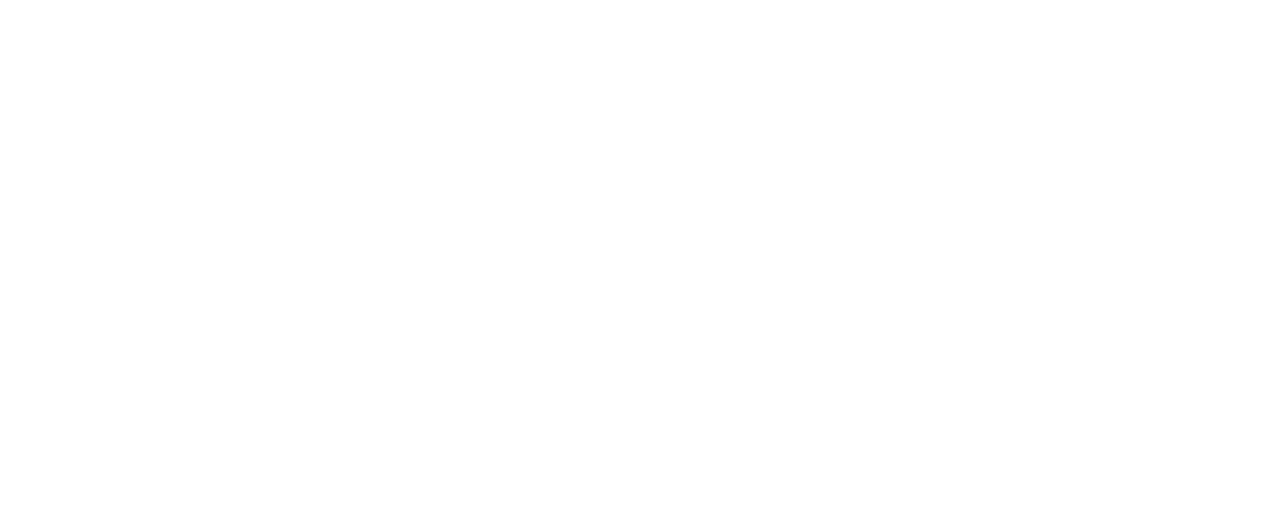
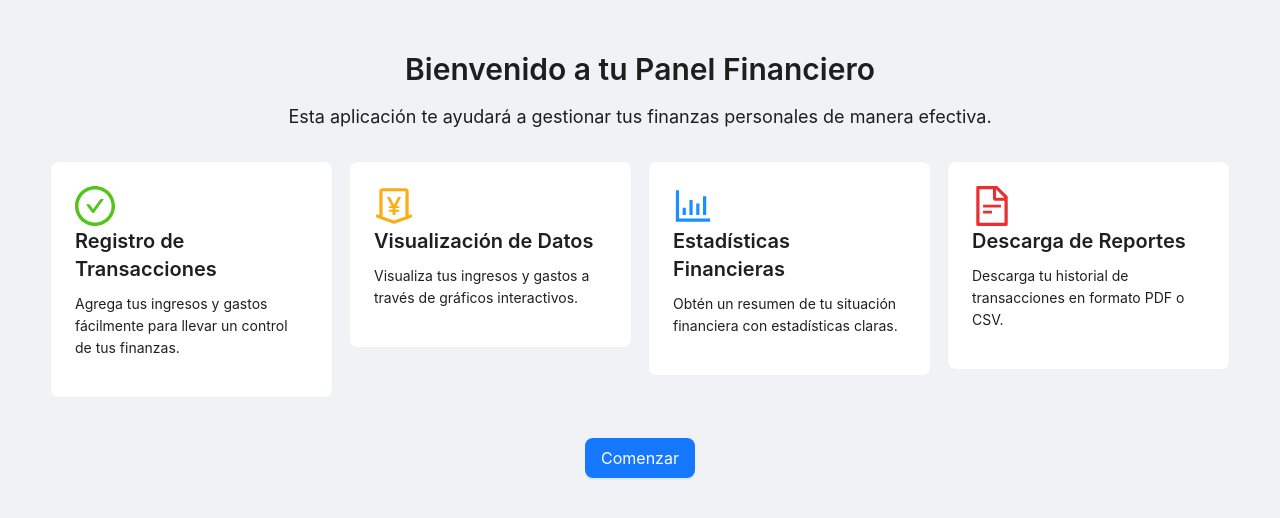
Before and after one commit to V0ru/gestor-gastos-personales-ijp, a React (Create React App) app: page /start in a window 1280 px wide. Before the commit this address had no page. Shown: the top 518 px of the page. Built offline with nearby package versions, Linux system fonts and the light colour scheme.

Commit message:
get startet, falta arreglar ruta

```diff
--- a/src/App.js
+++ b/src/App.js
@@ -1,16 +1,19 @@
-import { BrowserRouter as Router, Route, Routes } from "react-router-dom";
-import Dashboard from "./components/Dashboard";
+import React from 'react';
+import { BrowserRouter as Router, Route, Routes } from 'react-router-dom';
+import GetStarted from './components/GetStarted';
+import Dashboard from './components/Dashboard';
 import SignUpSignIn from "./components/Signup";
 
-function App() {
+const App = () => {
   return (
     <Router>
       <Routes>
+        <Route path="/start" element={<GetStarted />} />
+        <Route path="/dashboard" element={<Dashboard />} />
         <Route path="/" element={<SignUpSignIn />} />
-        <Route path="/dashboard" element={<Dashboard />} />
       </Routes>
     </Router>
   );
-}
+};
 
 export default App;
--- a/src/components/Dashboard.jsx
+++ b/src/components/Dashboard.jsx
@@ -20,7 +20,7 @@ import "driver.js/dist/driver.css";
 import InitialQuestionsModal from './Modals/InitialQuestionsModal';
 
 const Dashboard = () => {
-  const [user] = useAuthState(auth);
+  const [user, userloading] = useAuthState(auth);
   const [isExpenseModalVisible, setIsExpenseModalVisible] = useState(false);
   const [isIncomeModalVisible, setIsIncomeModalVisible] = useState(false);
   const [transactions, setTransactions] = useState([]);
@@ -30,6 +30,13 @@ const Dashboard = () => {
   const [expenses, setExpenses] = useState(0);
   const navigate = useNavigate();
   const [showInitialQuestions, setShowInitialQuestions] = useState(false);
+
+  useEffect(() => {
+    if (userloading) return; // Esperar a que se cargue el estado de autenticación
+    if (!user) {
+      navigate('/start'); // Redirigir a la página de inicio si no hay usuario
+    }
+  }, [user, userloading, navigate]);
 
   useEffect(() => {
     console.log('Transacciones actuales:', transactions);
@@ -570,7 +577,6 @@ const Dashboard = () => {
               <div className="bg-white rounded-2xl p-6 shadow-lg">
                 <TransactionSearch
                   transactions={transactions}
-                  user={{ name: user?.displayName, email: user?.email }}
                   exportToCsv={exportToCsv}
                   fetchTransactions={fetchTransactions}
                   addTransaction={addTransaction}
--- /dev/null
+++ b/src/components/GetStarted.jsx
@@ -0,0 +1,66 @@
+import React from 'react';
+import { Layout, Typography, Button, Row, Col, Card } from 'antd';
+import { CheckCircleOutlined, MoneyCollectOutlined, BarChartOutlined, FileTextOutlined } from '@ant-design/icons';
+
+const { Title, Paragraph } = Typography;
+const { Content } = Layout;
+
+const GetStarted = () => {
+  return (
+    <Layout style={{ minHeight: '100vh' }}>
+      <Content style={{ padding: '50px', backgroundColor: '#f0f2f5' }}>
+        <Title level={2} style={{ textAlign: 'center' }}>Bienvenido a tu Panel Financiero</Title>
+        <Paragraph style={{ textAlign: 'center', fontSize: '18px' }}>
+          Esta aplicación te ayudará a gestionar tus finanzas personales de manera efectiva.
+        </Paragraph>
+
+        <Row gutter={16} style={{ marginTop: '30px' }}>
+          <Col span={6}>
+            <Card>
+              <CheckCircleOutlined style={{ fontSize: '40px', color: '#52c41a' }} />
+              <Title level={4}>Registro de Transacciones</Title>
+              <Paragraph>
+                Agrega tus ingresos y gastos fácilmente para llevar un control de tus finanzas.
+              </Paragraph>
+            </Card>
+          </Col>
+          <Col span={6}>
+            <Card>
+              <MoneyCollectOutlined style={{ fontSize: '40px', color: '#faad14' }} />
+              <Title level={4}>Visualización de Datos</Title>
+              <Paragraph>
+                Visualiza tus ingresos y gastos a través de gráficos interactivos.
+              </Paragraph>
+            </Card>
+          </Col>
+          <Col span={6}>
+            <Card>
+              <BarChartOutlined style={{ fontSize: '40px', color: '#1890ff' }} />
+              <Title level={4}>Estadísticas Financieras</Title>
+              <Paragraph>
+                Obtén un resumen de tu situación financiera con estadísticas claras.
+              </Paragraph>
+            </Card>
+          </Col>
+          <Col span={6}>
+            <Card>
+              <FileTextOutlined style={{ fontSize: '40px', color: '#eb2f2f' }} />
+              <Title level={4}>Descarga de Reportes</Title>
+              <Paragraph>
+                Descarga tu historial de transacciones en formato PDF o CSV.
+              </Paragraph>
+            </Card>
+          </Col>
+        </Row>
+
+        <div style={{ textAlign: 'center', marginTop: '40px' }}>
+          <Button type="primary" size="large" href="/">
+            Comenzar
+          </Button>
+        </div>
+      </Content>
+    </Layout>
+  );
+};
+
+export default GetStarted;
```
